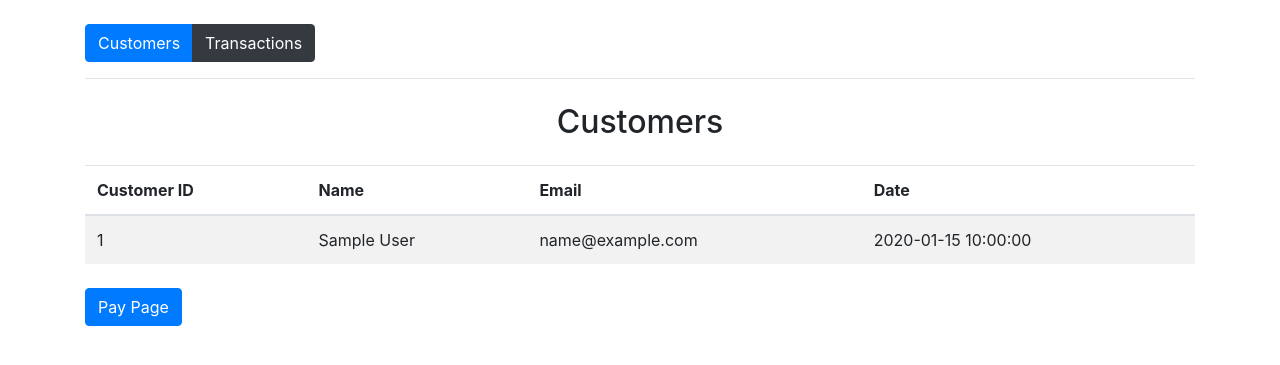
After one commit to dstearle/php-transaction-app, a PHP site: page /customers.php in a window 1280 px wide. The commit adds this page. Shown: the top 365 px of the page. Run offline with PHP 8.4, Linux system fonts and the light colour scheme; tables that the repository leaves empty or names only in its code hold one stand-in row (values such as "Sample post"); some libraries are stand-ins or nearby versions.

Commit message:
Created new page to view customers

```diff
--- a/charge.php
+++ b/charge.php
@@ -51,7 +51,7 @@
 
         'id' => $charge->customer,
         'first_name' => $first_name,
-        'last_name' => $first_name,
+        'last_name' => $last_name,
         'email' => $email,
 
     ];
--- /dev/null
+++ b/customers.php
@@ -0,0 +1,101 @@
+<?php
+
+    // Config require
+    require_once('config/db.php');
+    // PDO require
+    require_once('lib/pdo_db.php');
+    // Customer model
+    require_once('models/Customer.php');
+
+    // Instatiate customer
+    $customer = new Customer();
+
+    // Get customer
+    $customers = $customer->getCustomers();
+
+    // print_r($customers);
+
+?>
+
+<!DOCTYPE html>
+
+<html>
+
+    <head>
+
+        <title>View Customers</title>
+        <link rel="stylesheet" href="https://stackpath.bootstrapcdn.com/bootstrap/4.3.1/css/bootstrap.min.css">
+
+    </head>
+
+    <body>
+
+        <div class="container mt-4">
+
+            <!-- Nav Buttons -->
+            <div class="btn-group" role="group">
+
+                <!-- Customers Page -->
+                <a href="customers.php" class="btn btn-primary">Customers</a>
+
+                <!-- Transactions Page -->
+                <a href="transactions.php" class="btn btn-dark">Transactions</a>
+
+            </div>
+
+            <hr>
+
+            <!-- Title -->
+            <h2 class="my-4 text-center">Customers</h2>
+
+            <!-- Table -->
+            <table class="table table-striped">
+
+                <!-- Table Headers -->
+                <thead>
+
+                    <tr>
+                        <th>Customer ID</th>
+                        <th>Name</th>
+                        <th>Email</th>
+                        <th>Date</th>
+                    </tr>
+
+                </thead>
+
+                <!-- Table Body -->
+                <tbody>
+
+                    <?php foreach($customers as $c): ?>
+
+                        <tr>
+
+                            <td><?php echo $c->id; ?></td>
+                            <td><?php echo $c->first_name; ?> <?php echo $c->last_name; ?></td>
+                            <td><?php echo $c->email; ?></td>
+                            <td><?php echo $c->created_at; ?></td>
+
+                        </tr>
+
+                    <?php endforeach; ?>
+
+                </tbody>
+
+            </table>
+
+            <!-- Pay Page Button -->
+            <p>
+
+                <a href="index.php" class="btn btn-primary mt-2">Pay Page</a>
+
+            </p>
+
+        </div>
+
+        <script src="https://ajax.googleapis.com/ajax/libs/jquery/3.4.1/jquery.min.js"></script>
+        <script src="https://js.stripe.com/v3/"></script>
+        <script src="./js/charge.js"></script>
+
+    </body>
+
+</html>
--- a/models/Customer.php
+++ b/models/Customer.php
@@ -33,6 +33,16 @@
 
         }
 
+        public function getCustomers(){
+
+            $this->db->query('SELECT * FROM customers ORDER BY created_at DESC');
+
+            $results = $this->db->resultset();
+
+            return $results;
+
+        }
+
     }
 
 ?>
```
